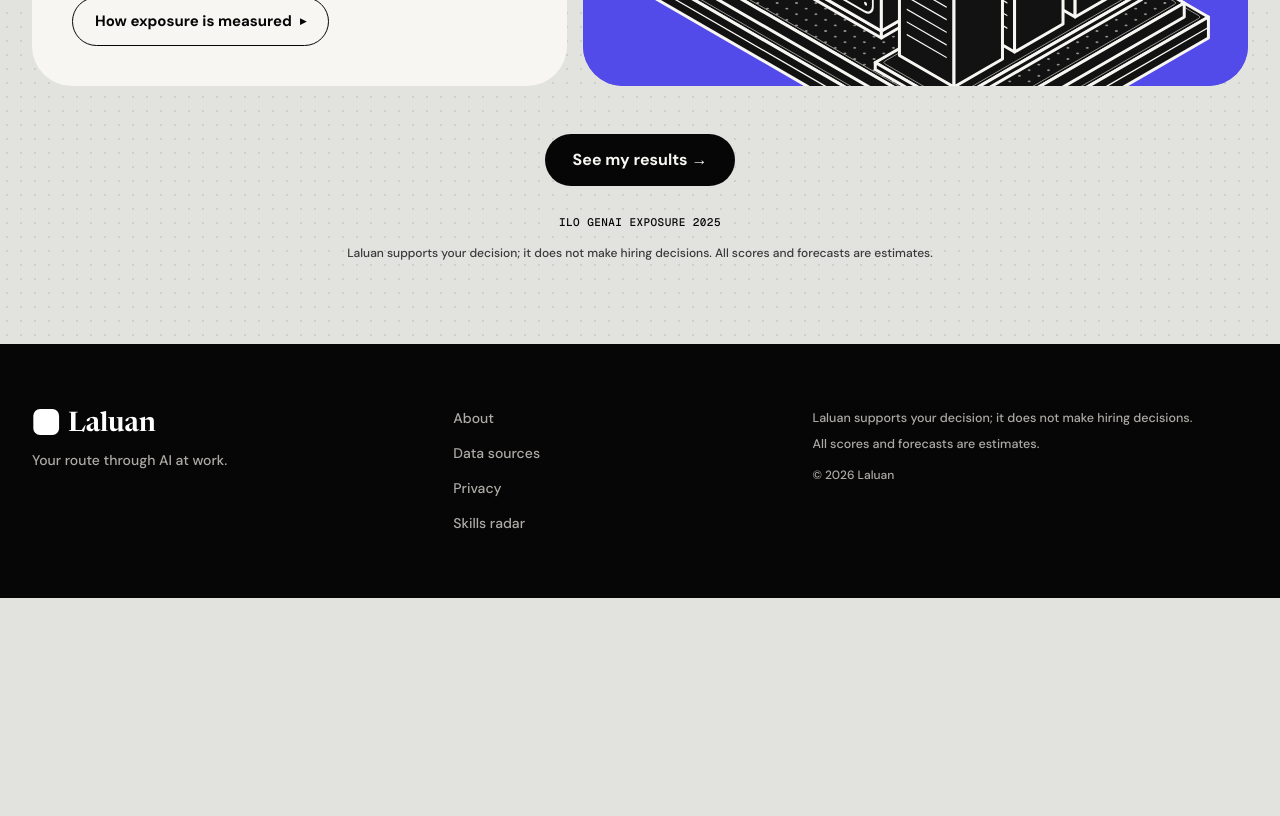
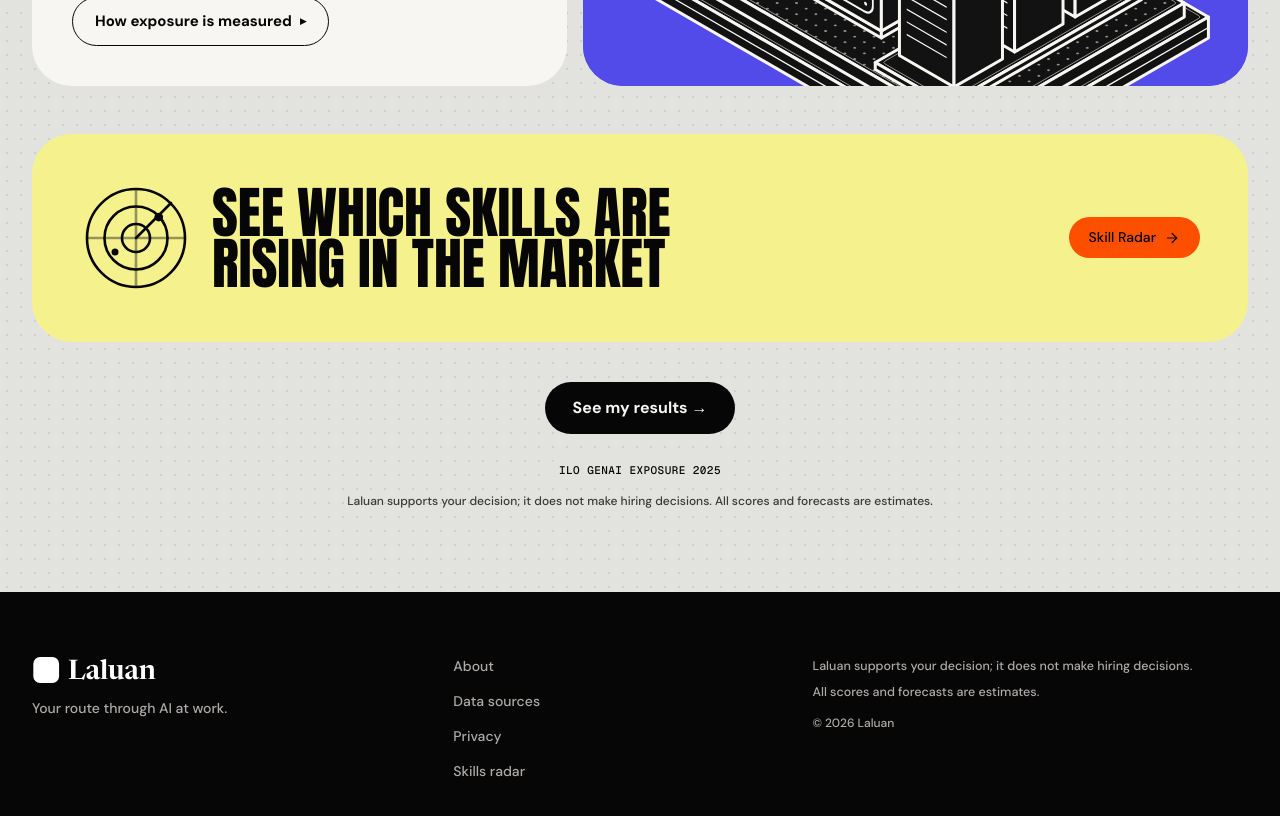
Before and after one commit to Jie-coder/hoo-lee-sheet-sdc2026, a Next.js app: page /exposure-intro in a window 1280 px wide. Shown: the part 1940-2756 px from the top of the page. Before the commit the page ends 2538 px from the top, so only its background shows below. Built offline with nearby package versions, Linux system fonts and the light colour scheme.

Commit message:
Skill Radar entry: move the large card to /exposure-intro above 'See my results', drop it from /exposure

```diff
--- a/src/components/exposure-intro-step.tsx
+++ b/src/components/exposure-intro-step.tsx
@@ -1,8 +1,9 @@
-// /exposure-intro: the three-row exposure explainer, then one Obsidian CTA to
+// /exposure-intro: the three-row exposure explainer, the Skill Radar card, then one Obsidian CTA to
 // /results (Obsidian because the Ember panel is in view) and the source row.
 "use client";
 
 import Link from "next/link";
+import { RadarEntry } from "@/components/radar-entry";
 import { ExposureIntro } from "@/components/exposure-intro";
 import { SourceRow } from "@/components/caldera";
 import { useT } from "@/lib/i18n";
@@ -13,6 +14,7 @@ export function ExposureIntroStep() {
     <main className="pb-20">
       <ExposureIntro />
       <div className="mx-auto w-full max-w-[1440px] px-4 pt-12 sm:px-6 md:px-8">
+        <RadarEntry size="large" className="mb-10" />
         <div className="flex justify-center">
           <Link
             href="/results"
--- a/src/components/exposure-view.tsx
+++ b/src/components/exposure-view.tsx
@@ -5,7 +5,6 @@
 // matching logic in howMatch mirrors the role alias table + AI pick.
 "use client";
 
-import { RadarEntry } from "@/components/radar-entry";
 import Link from "next/link";
 import { IllustrationPanel, PageHero, Perforation, SignalLight, SourceRow } from "@/components/caldera";
 import { CATALOGUE, SOURCE_NAMES } from "@/lib/catalogue";
@@ -117,8 +116,6 @@ export function ExposureView() {
         className="mt-12"
         sources={[{ label: t("exposure.sourceIlo") }, { label: SOURCE_NAMES.skills }]}
       />
-
-      <RadarEntry size="large" className="mt-16" />
     </main>
   );
 }
--- a/src/components/radar-entry.tsx
+++ b/src/components/radar-entry.tsx
@@ -1,6 +1,6 @@
 // Skill Radar entry point: a Sulfur card with radar line-art, a title and a pill
 // link to /radar. "compact" sits under the Results exposure band; "large" closes
-// the /exposure explainer.
+// sits above "See my results" on /exposure-intro.
 "use client";
 
 import Link from "next/link";
```
